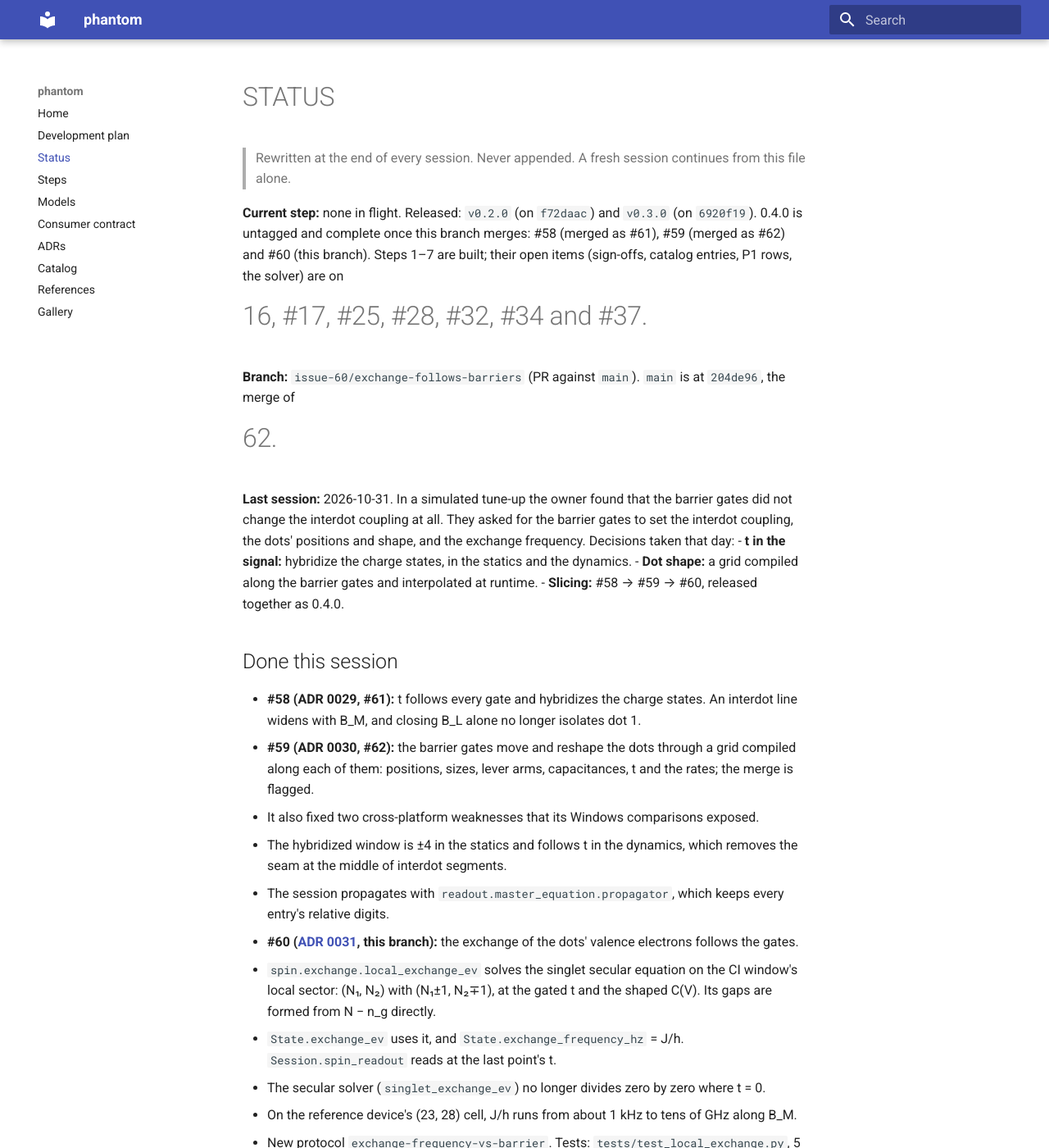
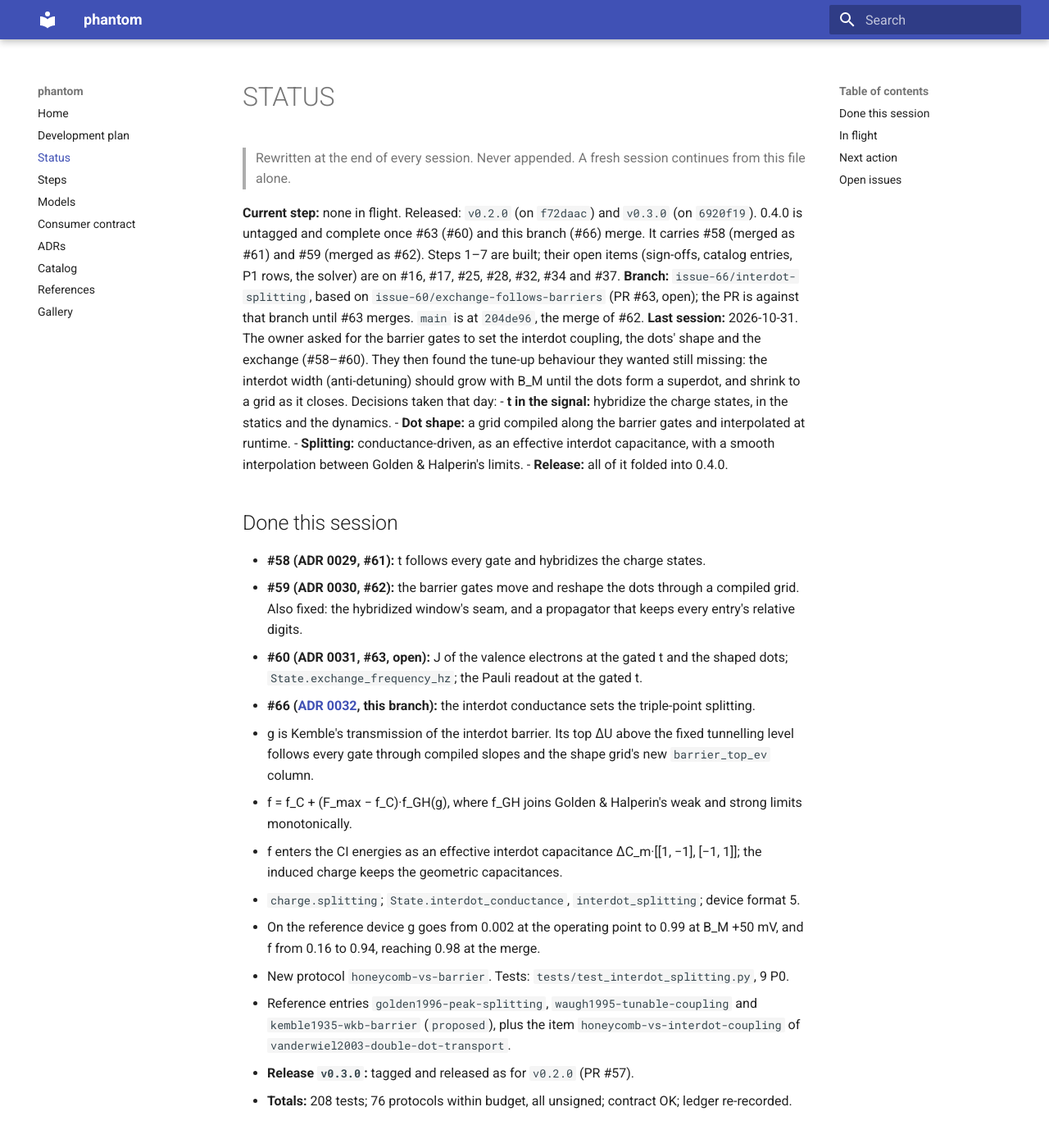
Before and after one commit to CowboyQuantum/phantom, an MkDocs documentation site: the page built from docs/STATUS.md, in a window 1280 px wide and 1400 px high. Shown: the whole window at 82% size. Built offline with MkDocs 1.6.1 and Material for MkDocs 9.7.7, drawn with Linux system fonts in a browser that asks for light colours; some of the changed text lies outside the part shown.

Commit message:
docs(adr): ADR 0032 the interdot conductance sets the triple-point splitting; references, CONTRACT, CHANGELOG, MODELS, STATUS (#66)
Co-Authored-By: Claude Opus 5.5 <noreply@anthropic.com>

```diff
--- a/docs/STATUS.md
+++ b/docs/STATUS.md
@@ -3,82 +3,89 @@
 > Rewritten at the end of every session. Never appended. A fresh session continues from this file alone.
 
 **Current step:** none in flight. Released: `v0.2.0` (on `f72daac`) and `v0.3.0` (on `6920f19`). 0.4.0 is
-untagged and complete once this branch merges: #58 (merged as #61), #59 (merged as #62) and #60 (this
-branch). Steps 1–7 are built; their open items (sign-offs, catalog entries, P1 rows, the solver) are on
-#16, #17, #25, #28, #32, #34 and #37.
-**Branch:** `issue-60/exchange-follows-barriers` (PR against `main`). `main` is at `204de96`, the merge of
-#62.
-**Last session:** 2026-10-31. In a simulated tune-up the owner found that the barrier gates did not change
-the interdot coupling at all. They asked for the barrier gates to set the interdot coupling, the dots'
-positions and shape, and the exchange frequency. Decisions taken that day:
+untagged and complete once #63 (#60) and this branch (#66) merge. It carries #58 (merged as #61) and #59
+(merged as #62). Steps 1–7 are built; their open items (sign-offs, catalog entries, P1 rows, the solver)
+are on #16, #17, #25, #28, #32, #34 and #37.
+**Branch:** `issue-66/interdot-splitting`, based on `issue-60/exchange-follows-barriers` (PR #63, open);
+the PR is against that branch until #63 merges. `main` is at `204de96`, the merge of #62.
+**Last session:** 2026-10-31. The owner asked for the barrier gates to set the interdot coupling, the dots'
+shape and the exchange (#58–#60). They then found the tune-up behaviour they wanted still missing: the
+interdot width (anti-detuning) should grow with B_M until the dots form a superdot, and shrink to a grid as
+it closes. Decisions taken that day:
 - **t in the signal:** hybridize the charge states, in the statics and the dynamics.
 - **Dot shape:** a grid compiled along the barrier gates and interpolated at runtime.
-- **Slicing:** #58 → #59 → #60, released together as 0.4.0.
+- **Splitting:** conductance-driven, as an effective interdot capacitance, with a smooth interpolation
+  between Golden & Halperin's limits.
+- **Release:** all of it folded into 0.4.0.
 
 ## Done this session
-- **#58 (ADR 0029, #61):** t follows every gate and hybridizes the charge states. An interdot line widens
-  with B_M, and closing B_L alone no longer isolates dot 1.
-- **#59 (ADR 0030, #62):** the barrier gates move and reshape the dots through a grid compiled along each
-  of them: positions, sizes, lever arms, capacitances, t and the rates; the merge is flagged.
-  - It also fixed two cross-platform weaknesses that its Windows comparisons exposed.
-  - The hybridized window is ±4 in the statics and follows t in the dynamics, which removes the seam at
-    the middle of interdot segments.
-  - The session propagates with `readout.master_equation.propagator`, which keeps every entry's
-    relative digits.
-- **#60 ([ADR 0031](adr/0031-the-exchange-of-the-valence-electrons-follows-the-gates.md), this
-  branch):** the exchange of the dots' valence electrons follows the gates.
-  - `spin.exchange.local_exchange_ev` solves the singlet secular equation on the CI window's local
-    sector: (N₁, N₂) with (N₁±1, N₂∓1), at the gated t and the shaped C(V). Its gaps are formed from
-    N − n_g directly.
-  - `State.exchange_ev` uses it, and `State.exchange_frequency_hz` = J/h. `Session.spin_readout`
-    reads at the last point's t.
-  - The secular solver (`singlet_exchange_ev`) no longer divides zero by zero where t = 0.
-  - On the reference device's (23, 28) cell, J/h runs from about 1 kHz to tens of GHz along B_M.
-  - New protocol `exchange-frequency-vs-barrier`. Tests: `tests/test_local_exchange.py`, 5 P0.
+- **#58 (ADR 0029, #61):** t follows every gate and hybridizes the charge states.
+- **#59 (ADR 0030, #62):** the barrier gates move and reshape the dots through a compiled grid. Also
+  fixed: the hybridized window's seam, and a propagator that keeps every entry's relative digits.
+- **#60 (ADR 0031, #63, open):** J of the valence electrons at the gated t and the shaped dots;
+  `State.exchange_frequency_hz`; the Pauli readout at the gated t.
+- **#66 ([ADR 0032](adr/0032-the-interdot-conductance-sets-the-triple-point-splitting.md), this
+  branch):** the interdot conductance sets the triple-point splitting.
+  - g is Kemble's transmission of the interdot barrier. Its top ΔU above the fixed tunnelling level
+    follows every gate through compiled slopes and the shape grid's new `barrier_top_ev` column.
+  - f = f_C + (F_max − f_C)·f_GH(g), where f_GH joins Golden & Halperin's weak and strong limits
+    monotonically.
+  - f enters the CI energies as an effective interdot capacitance ΔC_m·[[1, −1], [−1, 1]]; the induced
+    charge keeps the geometric capacitances.
+  - `charge.splitting`; `State.interdot_conductance`, `interdot_splitting`; device format 5.
+  - On the reference device g goes from 0.002 at the operating point to 0.99 at B_M +50 mV, and f from
+    0.16 to 0.94, reaching 0.98 at the merge.
+  - New protocol `honeycomb-vs-barrier`. Tests: `tests/test_interdot_splitting.py`, 9 P0.
+  - Reference entries `golden1996-peak-splitting`, `waugh1995-tunable-coupling` and
+    `kemble1935-wkb-barrier` (`proposed`), plus the item `honeycomb-vs-interdot-coupling` of
+    `vanderwiel2003-double-dot-transport`.
 - **Release `v0.3.0`:** tagged and released as for `v0.2.0` (PR #57).
-- **Totals:** 199 tests; 75 protocols within budget, all unsigned; contract OK; ledger re-recorded.
+- **Totals:** 208 tests; 76 protocols within budget, all unsigned; contract OK; ledger re-recorded.
 
 ## In flight
-- The PR for #60 waits for the owner's review of its preview at `/pr-<n>/`. Start with
-  `exchange-frequency-vs-barrier`.
+- PR #63 (#60): green; waits for the owner's merge.
+- This branch's PR (#66): waits for the owner's review of `honeycomb-vs-barrier`.
 
 ## Next action
-The owner reviews and merges #60. 0.4.0 is then complete: its tag (ADR 0025), and when qdt moves its
-pin, are the owner's decisions. qdt's adapter must handle:
-- device format 4;
-- the eigenstate charge in `n_present` (round it to label charge states);
-- the new `State` fields;
-- J per point.
+The owner reviews #63 and this PR. After both merge, 0.4.0 is complete. Its tag and qdt's pin are the
+owner's decisions. The owner should also confirm or correct the four `proposed` reference entries and
+items (the DOIs are from memory).
+
+Open choices for later:
+- digitise Waugh et al.'s f(g) for a P1 row;
+- screening of C_m by the barrier gate, so a closed B_M gives a true grid (#48);
+- the sensor current's cross-platform margin on some Windows runners (≈1.1e-9 in
+  `session-closing-barrier`; macOS also misses 1e-9 in untouched sensor protocols).
 
 ## Open issues
-#48 the unscreened sensitivity of the rates, t and now J; #49 per-device sensor-barrier tune; #50 gate
-1/f placeholder; #51 cp1252 console; #41 spin driven by voltages. Candidates for new issues:
-- the spin layer's sweet spot and gate fidelity on the device's local sector (ADR 0031, deferred);
+#48 the unscreened sensitivity of the rates, t and J, and now the geometric splitting floor; #49
+per-device sensor-barrier tune; #50 gate 1/f placeholder; #51 cp1252 console; #41 spin driven by voltages.
+Candidates for new issues:
+- the spin layer's sweet spot on the device's local sector (ADR 0031);
 - the plungers and the sensor's β on the shape grid (ADR 0030);
-- a charge-dephasing rate and a Landau–Zener step for the hybridized dynamics (ADR 0029).
+- charge dephasing and Landau–Zener steps (ADR 0029);
+- the sensor current's cross-platform margin.
 
 Open blockers: none. Open decisions: plan §8 #1 (solver); release cadence against qdt's pins.
 
 ## Known gaps
-- **Owner-dependent, never blocking:** sign-offs for all 75 protocols; catalog entries #1–#14;
-  confirming the ten `proposed` reference entries.
-- **Exchange (ADR 0031):**
-  - J jumps where the ground charge state changes.
-  - The sector has spinless orbitals and one valley.
-  - The spin layer's Hubbard models and the coherence optimum keep the few-electron J at their
-    symmetric point.
-- **Shape (ADR 0030):**
-  - The gates' changes add, with no cross terms.
-  - C_m comes from the sphere formula, so a merged double dot is held and flagged, not modelled.
-  - The compile tier's curvature has about 1 % pixel noise.
-  - The sensor's β, the attempt rates and the plungers are not on the grid.
+- **Owner-dependent, never blocking:** sign-offs for all 76 protocols; catalog entries #1–#14;
+  confirming the thirteen `proposed` reference entries.
+- **Splitting (ADR 0032):**
+  - A closed B_M stops at the geometric f_C ≈ 0.14 (small hexagons, not a grid).
+  - f rises within about 40 mV of B_M.
+  - f(g) between g = 0.15 and 0.85 is an interpolation.
+  - The metallic-dot theory is applied on top of the single-level hybridization.
+- **Exchange (ADR 0031):** J jumps where the ground charge state changes; spinless, one valley; the spin
+  layer's Hubbard models keep their few-electron J.
+- **Shape (ADR 0030):** the gates' changes add; C_m comes from the sphere formula; about 1 % pixel noise;
+  β, the attempt rates and the plungers are not on the grid.
 - **Hybridization (ADR 0029):** the projection assumes a dwell long against ħ/Ω, with no charge
-  dephasing; the model is spinless.
+  dephasing; spinless.
 - **Rates and t:** linear in the non-barrier gates; no screening until the FEM backend exists.
 - **Sensor process:** first-order split; sequential noise; no joint dot–sensor energy (ADR 0028).
-- **Placeholders** (`calibration: none`): as listed in the step files and ADRs 0019–0031.
-- **Cross-platform (ADR 0014):**
-  - Avoid digit-cancelling quantities. Condition diagonalisations and sum charges relative to a centre.
-  - Keep window truncation far below 1e-9 at rint ties.
-  - Propagate generators with non-negative steps. Form gaps from N − n_g.
+- **Placeholders** (`calibration: none`): as listed in the step files and ADRs 0019–0032.
+- **Cross-platform (ADR 0014):** condition diagonalisations; sum charges relative to a centre; keep window
+  truncation far below 1e-9 at rint ties; propagate generators with non-negative steps; form gaps from
+  N − n_g.
 - **Pages:** the source is `gh-pages` (root); per-PR previews are under `/pr-<n>/`.
--- /dev/null
+++ b/docs/adr/0032-the-interdot-conductance-sets-the-triple-point-splitting.md
@@ -0,0 +1,102 @@
+# 0032 — The interdot conductance sets the triple-point splitting: Kemble's transmission of the interdot barrier, Golden & Halperin's f(g), an effective interdot capacitance in the CI model
+
+**Status:** Accepted
+**Date:** 2026-10-31
+**Step:** 8 follow-up (issue #66; after ADR 0029–0031)
+
+## Context
+After #58–#60 the owner still did not see the behaviour they were tuning for: "if I increase the barrier
+gate between plunger gates, the interdot width (in anti-detuning) should get bigger until I form a
+superdot underneath the barrier gate. The opposite should also be true, a lower barrier gate voltage should
+shrink the interdot width until all I see is a grid" (2026-10-31). That width is the triple points'
+separation. On the reference device, the fractional splitting f = 2C_m/(C_t + C_m) moved only from 0.14
+to 0.16 over ±0.2 V of B_M:
+
+- **Geometry.** C_m came from the sphere formula of ADR 0013, which B_M changed by about 0.7 aF.
+- **Hybridization.** ADR 0029's coupling rounds the interdot line but shifts the triple points by at most
+  2t/E_add ≈ 0.15.
+- **No superdot.** A single tunnelling level cannot produce the merged dot at all.
+
+In double-dot transport the splitting follows the interdot conductance through quantum charge
+fluctuations (Waugh et al. 1995; review: van der Wiel et al. 2003, the honeycomb from a grid to one dot).
+Golden & Halperin give f(g) for N_ch channels of conductance g each, with a weak and a strong limit that
+do not interpolate reliably for N_ch = 2.
+
+The owner chose (2026-10-31):
+- a conductance-driven splitting entering the CI model as an effective interdot capacitance;
+- a smooth interpolation between the published limits;
+- folding it into 0.4.0.
+
+Four forces shaped the design:
+
+- **Continuity to the merge.** The conductance has to reach 1 continuously as the dots merge. WKB's
+  e^(−2S) stops at S = 0, and the rates' logistic halves it.
+- **Bit-exact limit.** Without conductance nothing may change.
+- **Gate charge.** The tunnelling relaxes charge quantization. It must not move the gates' induced charge.
+- **References.** Every published curve enters as a `proposed` reference entry (ADR 0007).
+
+## Decision
+The interdot conductance per channel is Kemble's transmission of the interdot barrier, and Golden &
+Halperin's f(g) sets an effective interdot capacitance in the CI model. Specifically:
+
+- **The barrier.**
+  - Compile records the top ΔU of the interdot barrier above its fixed tunnelling level (ADR 0027),
+    negative below it: the highest U on the straight cut between the dots, sampled bilinearly.
+  - It also records ΔU's slopes against every gate, with the dots held, and its curvature ħω_b (a
+    parabola fitted ±4 nm around the top). The shape grid gains a `barrier_top_ev` column, the top with
+    the dots moved.
+  - Device fields `interdot_barrier_top_ev`, `interdot_barrier_top_slopes_ev_per_v` and
+    `interdot_barrier_hbar_omega_ev`; `DEVICE_FORMAT_VERSION` 5.
+- **The conductance.** g = 1/(1 + exp(2πΔU/ħω_b)) (Kemble), with N_ch = 2 (spin). It is ½ when the
+  level reaches the top, and it goes continuously towards 1 as the barrier sinks to the merge.
+- **The splitting.**
+  - f_GH(g) joins (2 ln 2/π²)·N_ch·g (g ≤ 0.15) and 1 + (16e^γ/π³)(1 − g)·ln(1 − g) (g ≥ 0.85) with a
+    monotone cubic (`calibration: none`).
+  - The total is f = f_C + (F_max − f_C)·f_GH(g), with f_C = 2C_m/(C_t + C_m) of the geometric
+    capacitances and F_max = 0.98.
+- **The CI model.**
+  - `ConstantInteractionParams.splitting` adds ΔC_m·[[1, −1], [−1, 1]] to the capacitances in the
+    energies, with ΔC_m = (F_max − f_C)·f_GH·(C_t + C_m)/(2(1 − f)). That is exactly zero at g = 0.
+  - The gate-induced charge keeps the geometric capacitances.
+  - The CI model's measured splitting along the symmetric axis is f (P0).
+- **The consumer surface.** `State.interdot_conductance` and `State.interdot_splitting`;
+  `Device.runtime_splitting()`.
+- **References.** `golden1996-peak-splitting`, `waugh1995-tunable-coupling` and `kemble1935-wkb-barrier`
+  as `proposed` entries, and the honeycomb evolution as an item of `vanderwiel2003-double-dot-transport`.
+- **Release.** 0.4.0. Model versions: `charge.splitting` 1, `charge.shape` 2, `compile.device` 6,
+  `device` 7, `device.session` 8.
+
+## Consequences
+- Easier:
+  - Opening B_M takes the honeycomb from small hexagons, through elongated hexagons, to the diagonal lines
+    of one superdot, and closing it shrinks the segments back (`honeycomb-vs-barrier`).
+  - On the reference device g rises from 0.002 at the operating point to 0.99 at B_M +50 mV, and f from
+    0.16 to 0.94. Where the dots merge, f holds at 0.98.
+  - The exchange (ADR 0031) and every other CI quantity see the same capacitances.
+- Harder:
+  - **No exact grid.** Closing B_M shrinks f only to the geometric f_C ≈ 0.14. The sphere-formula C_m has no
+    screening by the barrier gate (#48), so the "grid" is small hexagons, not a grid.
+  - **Steep rise.** f rises within about 40 mV of B_M. Kemble's transmission changes by e for every
+    ħω_b/2π ≈ 0.7 meV of barrier height, and the unscreened barrier moves fast with the gates (#48).
+  - **The f(g) curve.** Between g = 0.15 and 0.85 it is an interpolation, which the authors themselves
+    call unreliable for N_ch = 2. A digitised measurement (Waugh et al.) would replace it as a P1 row.
+  - **Mixed models.** The splitting is the metallic-dot theory (many levels) applied to semiconductor dots
+    of about 23 electrons. It sits on top of ADR 0029's single-level hybridization, and the two overlap by
+    at most 2t/E_add.
+  - **Asymmetry.** For unequal dots f uses the mean total capacitance (the symmetric-equivalent
+    definition).
+- Must now:
+  - Device files from earlier 0.4.0 commits do not load (format 5).
+  - A test that checks the shape's own capacitances turns the splitting off.
+
+## Alternatives considered
+- **A better electrostatic C_m from the potential (overlapping charge densities).** Rejected by the owner.
+  It is closer to the geometry, but it cannot reach the superdot without a solver, and it moves f little.
+- **Fitting measured f(g) (Waugh, Livermore) now.** Deferred. The curve has to be digitised and confirmed by
+  a human before it can be the standard (ADR 0007).
+- **The WKB transmission e^(−2S), or the rates' logistic, as the conductance.** Rejected. Either stops at a
+  half (or at one, abruptly) when the barrier falls below the level, so f would jump at the merge.
+- **Raising t's ceiling, or several levels per dot.** Rejected. The single-level splitting is 2t, and
+  the merged dot needs the many-level charge-fluctuation physics that f(g) summarises.
+- **Moving the induced charge with the effective capacitance.** Rejected. Tunnelling relaxes charge
+  quantization and does not change how much charge the gates induce.
```
Also changed, not shown: CHANGELOG.md (+20 -3 lines), docs/CONTRACT.md (+6 -0 lines), docs/MODELS.md (+83 -73 lines), docs/adr/README.md (+1 -0 lines), docs/references/README.md (+4 -1 lines), docs/references/entries/golden1996-peak-splitting.yaml (added, +32 -0 lines), docs/references/entries/kemble1935-wkb-barrier.yaml (added, +18 -0 lines), docs/references/entries/vanderwiel2003-double-dot-transport.yaml (+11 -0 lines), docs/references/entries/waugh1995-tunable-coupling.yaml (added, +23 -0 lines).
